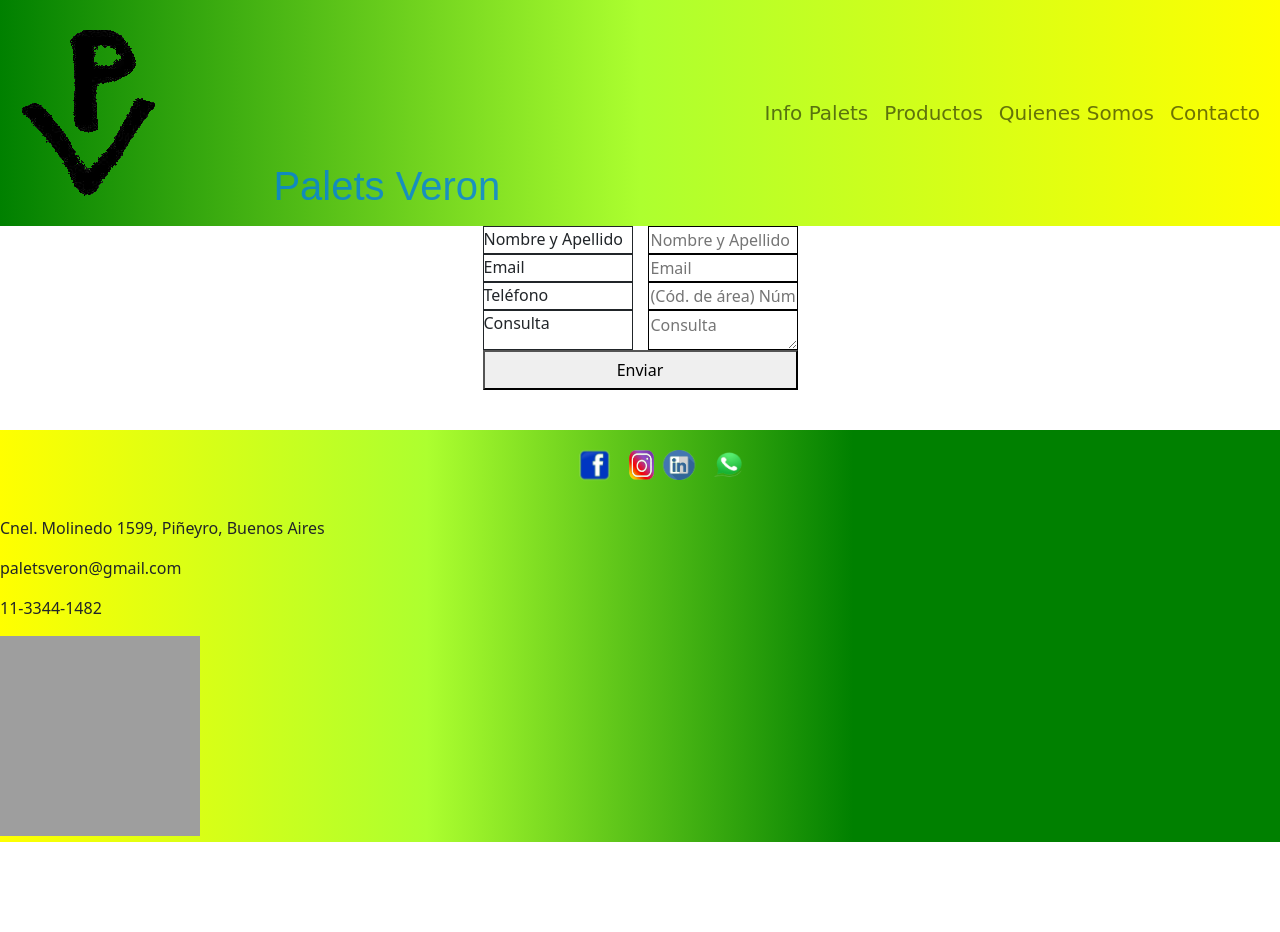
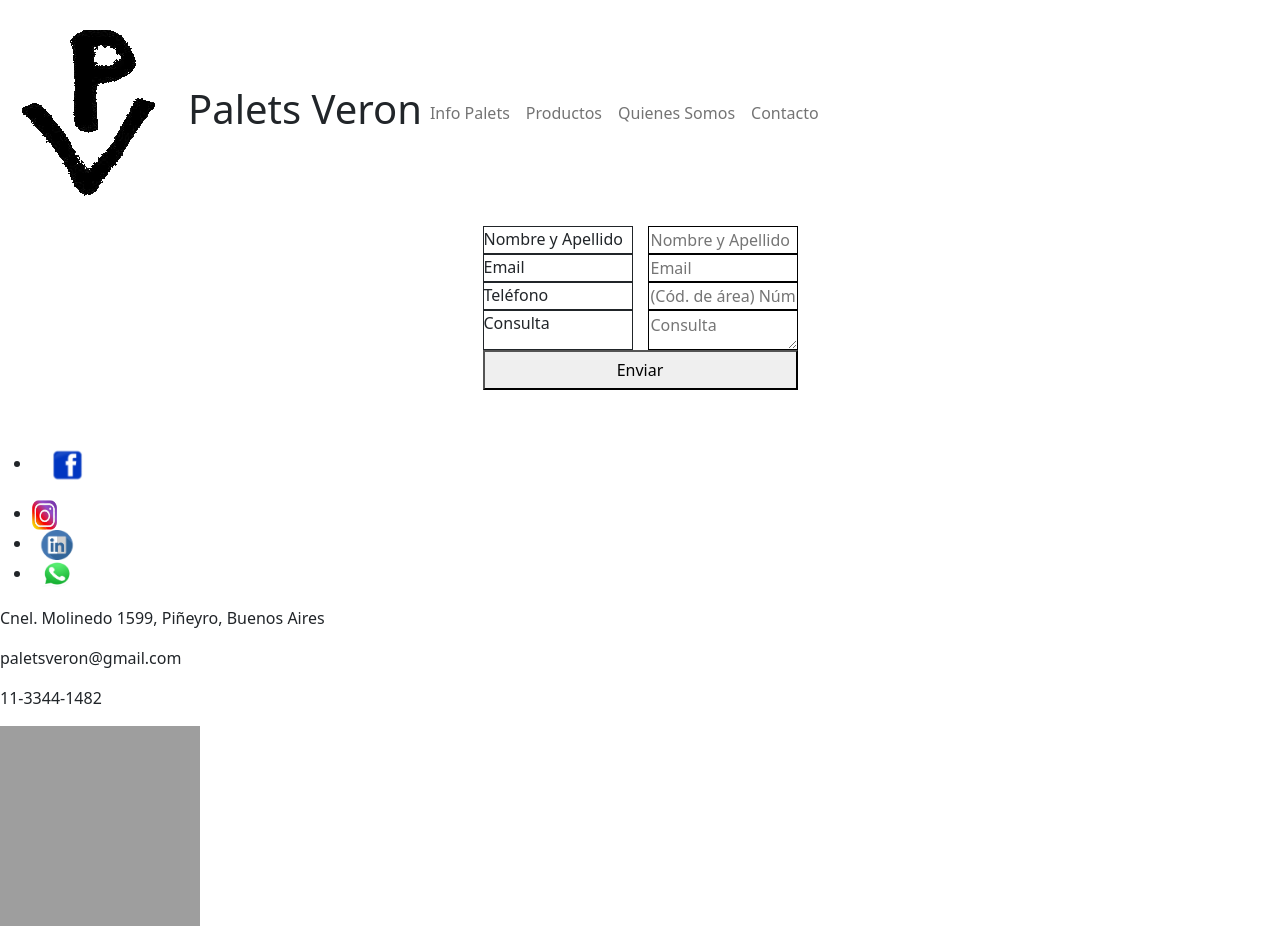
Before and after one commit to Chamy22/palets-Ibrahim, a website: page paginas/Contacto.html in a window 1280 px wide. Before the commit the page ends 842 px from the top, so only its background shows below. Drawn offline with nearby package versions, Linux system fonts and the light colour scheme; grey boxes are pictures that could not be loaded.

Commit message:
pasando de css a scss

```diff
--- a/package.json
+++ b/package.json
@@ -5,7 +5,7 @@
   "main": "index.js",
   "scripts": {
     "test": "echo \"Error: no test specified\" && exit 1",
-    "build-css":"node-sass --incluide-path scss scss/mainNuevo.scss css/mainNuevo.css",
+    "build-css":"node-sass --incluide-path scss scss/main.scss css/main.css",
     "watch-css":"nodemon -e scss -x \"npm run build-css\""
   },
   "repository": {
--- /dev/null
+++ b/scss/_footer.scss
@@ -0,0 +1,18 @@
+.redes {
+    display: flex;
+    justify-content: center;
+    align-items: center;
+    text-align: center;
+    list-style: none;
+  }
+  .redesInline {
+    display: inline;
+    text-align: center;
+  }
+  .infoPagina {
+    background-color: bisque;
+  }
+  .fondoFooter {
+    display: flow-root;
+    background-image: linear-gradient(to left, green,green, greenyellow , yellow);
+  }
--- /dev/null
+++ b/scss/_header.scss
@@ -0,0 +1,49 @@
+* {
+    margin: 0;
+    padding: 0;
+}
+
+.navbar {
+    background-image: linear-gradient(to right, green, greenyellow, yellow);
+}
+.navegador {
+    font-family: cursive;
+    justify-content: end;
+    height: 55px;
+    margin: 0;
+  }
+  .nav{
+    grid-column: 6/8
+  }
+  .collapse {
+    justify-content: end;
+    font-family: cursive;
+    font-size: 20px;
+  }
+.encabezado {
+    text-align: $textoPrimario;
+    color: rgb(2, 127, 230);
+    font-family:
+        Arial, Helvetica, sans-serif;
+    display: flex;
+    justify-content: center;
+    align-items: center;
+    grid-row: 2;
+    grid-column: 3;
+    flex: auto;
+    flex-direction: column-reverse;
+    place-self: flex-end;
+    animation-duration: 2s;
+    animation-name: aparecer;
+    animation-iteration-count: infinite;
+}
+@keyframes aparecer{
+    0%{ opacity: 0;}
+    100%{
+      opacity: 1;
+    }
+  }
+  .logo{
+    grid-column: 1/3;
+    grid-row: 1/3;
+  }
--- /dev/null
+++ b/scss/base/_variables.scss
@@ -0,0 +1,2 @@
+$textoPrimario: center;
+$textoSecundario: inherit;
--- /dev/null
+++ b/scss/main.scss
@@ -0,0 +1,4 @@
+@import "./base/variables";
+@import "header";
+@import "index";
+@import "footer"
--- a/style.css
+++ b/style.css
@@ -2,16 +2,15 @@
   margin: 0;
   justify-content: space-between;
 }
-.navbar {
+/* .navbar {
   background-image: linear-gradient(to right, green, greenyellow, yellow );
   }
-
-
-.logo{
+ */
+/* .logo{
   grid-column: 1/3;
   grid-row: 1/3;
-}
-.encabezado {
+} */
+/* .encabezado {
   color: rgb(2, 127, 230);
   font-family:
     Arial, Helvetica, sans-serif;
@@ -28,66 +27,66 @@
     animation-duration: 2s;
     animation-name: aparecer;
     animation-iteration-count: infinite;
-}
-@keyframes aparecer{
+} */
+/* @keyframes aparecer{
   0%{ opacity: 0;}
   100%{
     opacity: 1;
   }
-}
-.collapse {
+} */
+/* .collapse {
   justify-content: end;
   font-family: cursive;
   font-size: 20px;
 }
-
-.navegador {
+ */
+/* .navegador {
   font-family: cursive;
   justify-content: end;
   height: 55px;
   margin: 0;
-}
-.nav{
+} */
+/* .nav{
   grid-column: 6/8
-}
-.titulo {
+} */
+/* .titulo {
   text-align: center;
-}
+} */
 
-.subtitulo {
+/* .subtitulo {
   text-align: center;
   font-family: Arial, Helvetica, sans-serif;
-}
+} */
 
-.imagenPaletsApilados {
+/* .imagenPaletsApilados {
   margin-left: 30%;
-}
+} */
 
-.textoIndex {
+/* .textoIndex {
   text-align: center;
   font-family: 'Segoe UI', Tahoma, Geneva, Verdana, sans-serif;
-}
+} */
 
-.redes {
+/* .redes {
   display: flex;
   justify-content: center;
   align-items: center;
   text-align: center;
-}
+} */
 
-.redesInline {
+/* .redesInline {
   display: inline;
   text-align: center;
-}
+} */
 
-.infoPagina {
+/* .infoPagina {
   background-color: bisque;
-}
+} */
 
-.fondoFooter {
+/* .fondoFooter {
   display: flow-root;
   background-image: linear-gradient(to left, green,green, greenyellow , yellow);
-}
+} */
 
 .imagen-galpon {
   background-image: url(./imagenes/galpon-provisorio.jpg);
```
Also changed, not shown: index.html (+1 -1 lines), scss/_index.scss (added, +17 -0 lines), css/main.css (added), css/mainNuevo.css (deleted), scss/base/_variable.scss (deleted), scss/main.css (added), scss/mainNuevo.scss (deleted), 1 other file.
